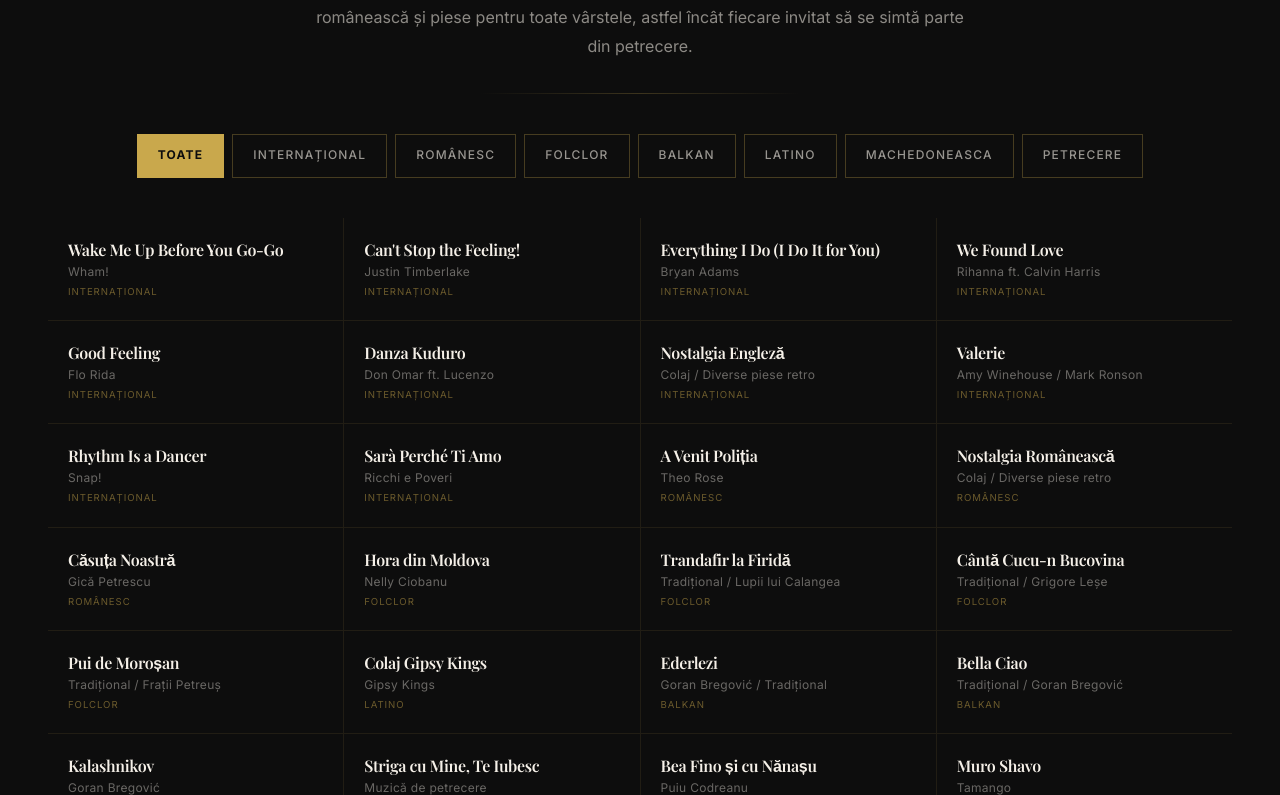
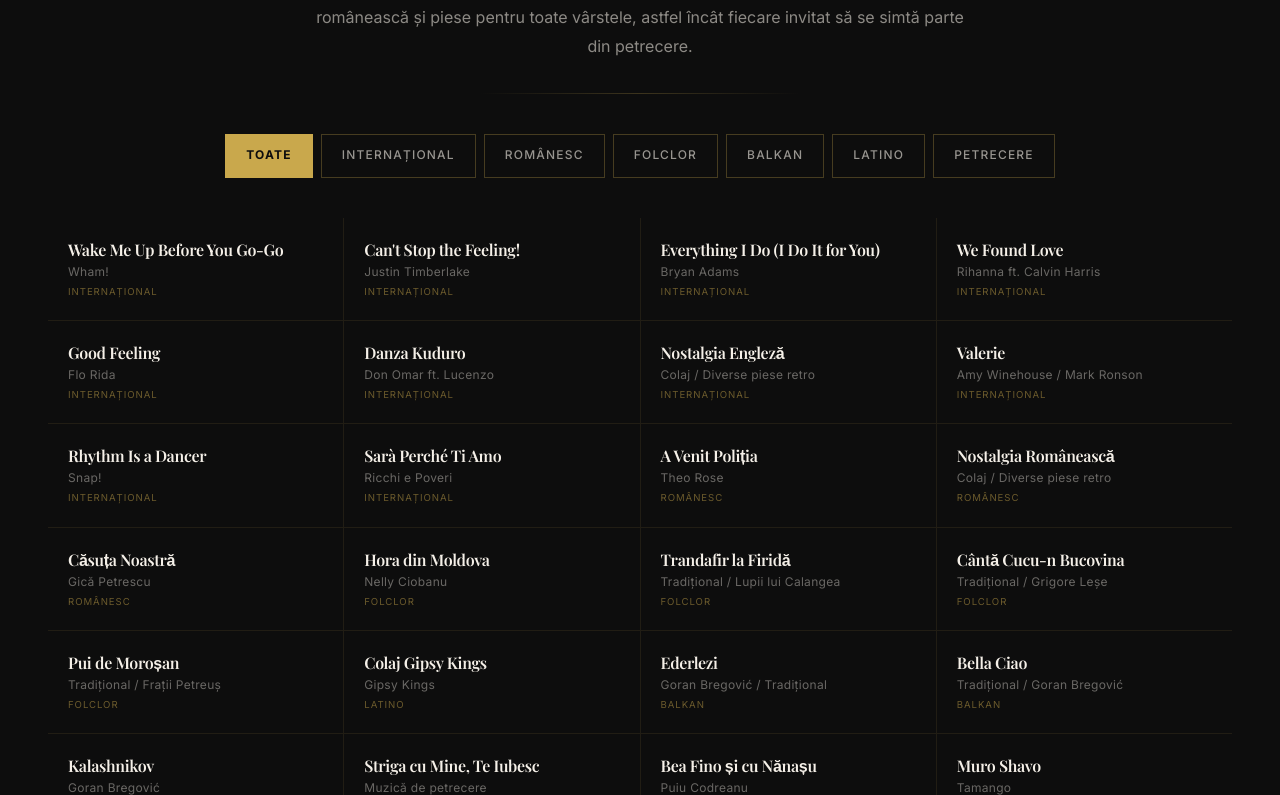
Before and after one commit to NovaMusicHUB/highlife-showband, a Next.js app: page / in a window 1280 px wide. Shown: the part 5745-6540 px from the top of the page. Built offline with nearby package versions, Linux system fonts and the light colour scheme.

Commit message:
Remove Luna alba and empty Machedoneasca filter category

```diff
--- a/app/components/Repertoire.tsx
+++ b/app/components/Repertoire.tsx
@@ -12,7 +12,6 @@
   "Folclor",
   "Balkan",
   "Latino",
-  "Machedoneasca",
   "Petrecere",
 ] as const;
 
@@ -41,7 +40,6 @@
   { title: "Striga cu Mine, Te Iubesc", artist: "Muzică de petrecere", category: "Petrecere" },
   { title: "Bea Fino și cu Nănașu", artist: "Puiu Codreanu", category: "Petrecere" },
   { title: "Muro Shavo", artist: "Tamango", category: "Balkan" },
-  { title: "Luna alba", artist: "Elena", category: "Machedoneasca" },
 ] as const;
 
 // ── Component ─────────────────────────────────────────────────────────────────
```
